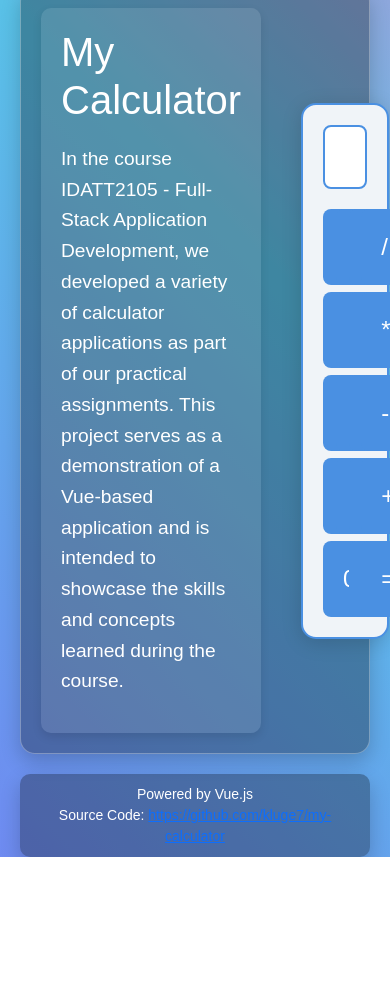
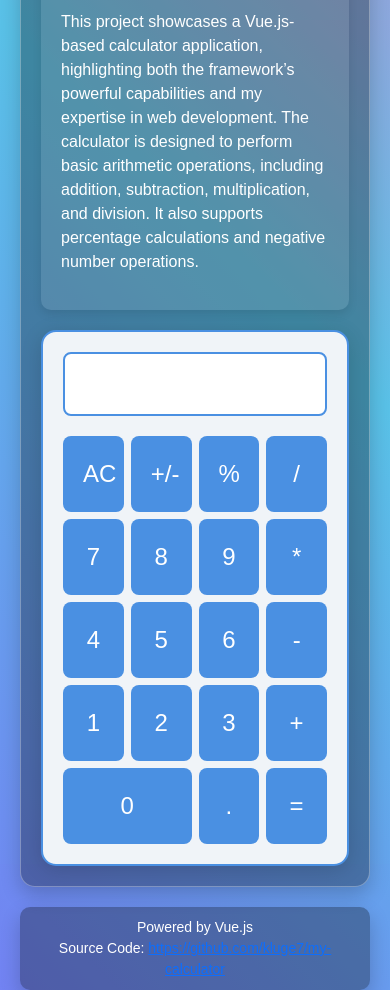
Before and after one commit to kluge7/my-calculator, a Vue app: page / in a window 390 px wide. Before the commit the page ends 857 px from the top, so only its background shows below. Built offline with nearby package versions, Linux system fonts and the light colour scheme.

Commit message:
refactor: update text on webpage and add css for mobile

```diff
--- a/src/assets/calculator/calculatorButton.css
+++ b/src/assets/calculator/calculatorButton.css
@@ -1,6 +1,5 @@
-/* General styling for all buttons */
 .calculator-button {
-  width: 100%; /* Make sure buttons take up the full width of the grid cell */
+  width: 100%;
   padding: 20px;
   font-size: 1.5rem;
   background-color: #4a90e2;
@@ -9,22 +8,19 @@
   border-radius: 8px;
   cursor: pointer;
   transition: background-color 0.3s, transform 0.2s ease-in-out;
-  height: 100%; /* Ensure buttons take up the full height of their grid cell */
+  height: 100%;
 }
 
-/* Hover effect for buttons */
 .calculator-button:hover {
   background-color: #357abd;
   transform: scale(1.05);
 }
 
-/* Active state when button is pressed */
 .calculator-button:active {
   background-color: #2e6da4;
   transform: scale(0.95);
 }
 
-/* Special styling for operator buttons */
 .calculator-button.operator {
   background-color: #f5a623;
   color: white;
--- a/src/assets/calculator/calculatorDisplay.css
+++ b/src/assets/calculator/calculatorDisplay.css
@@ -12,5 +12,20 @@
   box-sizing: border-box;
   white-space: nowrap;
   line-height: 1;
-  overflow-y: auto;
+  overflow-x: auto;
+  overflow-y: hidden;
+  max-width: 100%;
 }
+
+.calculator-display::-webkit-scrollbar {
+  height: 6px;
+}
+
+.calculator-display::-webkit-scrollbar-thumb {
+  background-color: #888;
+  border-radius: 10px;
+}
+
+.calculator-display::-webkit-scrollbar-thumb:hover {
+  background-color: #555;
+}
--- a/src/assets/calculator/simplecalculator.css
+++ b/src/assets/calculator/simplecalculator.css
@@ -1,9 +1,17 @@
 .calculator {
-  max-width: 400px;
+  width: 450px;
   margin: 0 auto;
   padding: 20px;
   background-color: #f0f4f8;
   border: 2px solid #4a90e2;
   border-radius: 15px;
   box-shadow: 0 4px 20px rgba(0, 0, 0, 0.15);
+  overflow: hidden;
 }
+
+/* Media query for mobile screens */
+@media (max-width: 768px) {
+  .calculator {
+    width: 100%;
+  }
+}
--- a/src/assets/layoutWrapper.css
+++ b/src/assets/layoutWrapper.css
@@ -6,6 +6,7 @@
     align-items: center;
     height: 100vh;
     padding: 20px;
+    margin-top: 20px;
   }
 
   .content-wrapper {
@@ -39,3 +40,20 @@
     color: white;
     font-size: 14px;
   }
+
+  /* Media query for mobile screens */
+  @media (max-width: 768px) {
+    .content-wrapper {
+      flex-direction: column;
+      align-items: center;
+      gap: 20px;
+    }
+
+    .text-section {
+      max-width: 100%;
+    }
+
+    .calculator {
+      max-width: 100%;
+    }
+  }
--- a/src/assets/textSection.css
+++ b/src/assets/textSection.css
@@ -5,14 +5,30 @@
   background-color: rgba(255, 255, 255, 0.1);
   border-radius: 10px;
   box-shadow: 0 4px 10px rgba(0, 0, 0, 0.1);
+  min-width: 300px;
+  max-width: 400px;
+  overflow: auto;
+  font-size: 1.2rem;
+  margin-top: 20px;
 }
 
 .text-section h1 {
   font-size: 2.5rem;
   margin-bottom: 20px;
+  text-align: center;
+}
+
+/* Media query for mobile screens */
+@media (max-width: 768px) {
+  .text-section {
+    max-width: 100%;
+  }
+
+  .text-section h1 {
+    font-size: 1.8rem;
   }
 
   .text-section p {
-    font-size: 1.2rem;
-    line-height: 1.6;
+    font-size: 1rem;
   }
+}
--- a/src/components/TextSection.vue
+++ b/src/components/TextSection.vue
@@ -2,10 +2,7 @@
   <div class="text-section">
     <h1>My Calculator</h1>
     <p>
-      In the course IDATT2105 - Full-Stack Application Development, we developed a variety of
-      calculator applications as part of our practical assignments. This project serves as a
-      demonstration of a Vue-based application and is intended to showcase the skills and concepts
-      learned during the course.
+      This project showcases a Vue.js-based calculator application, highlighting both the framework’s powerful capabilities and my expertise in web development. The calculator is designed to perform basic arithmetic operations, including addition, subtraction, multiplication, and division. It also supports percentage calculations and negative number operations.
     </p>
   </div>
 </template>
--- a/src/components/calculator/SimpleCalculator.vue
+++ b/src/components/calculator/SimpleCalculator.vue
@@ -8,7 +8,7 @@ import { evaluate } from 'mathjs'
 const displayValue = ref('')
 
 const handleCalculatorButtonClick = (value: string) => {
-  if (displayValue.value === 'Error' && value !== '=') {
+  if (((displayValue.value === 'Error') || (parseFloat(displayValue.value) === Infinity))  && value !== '=') {
     displayValue.value = ''
   }
   if (value === 'AC') {
```
Also changed, not shown: 1 other file (tests, documents, lock files or other folders). Lines whose indentation alone changed are shown as unchanged.
